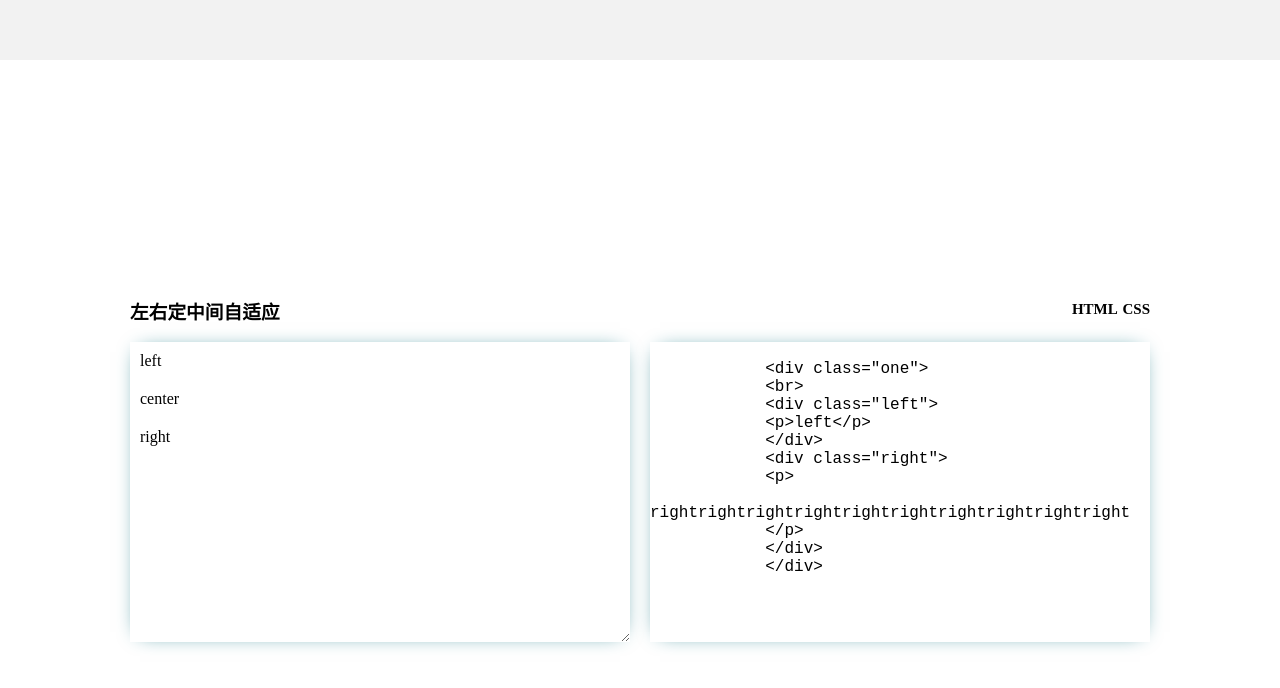
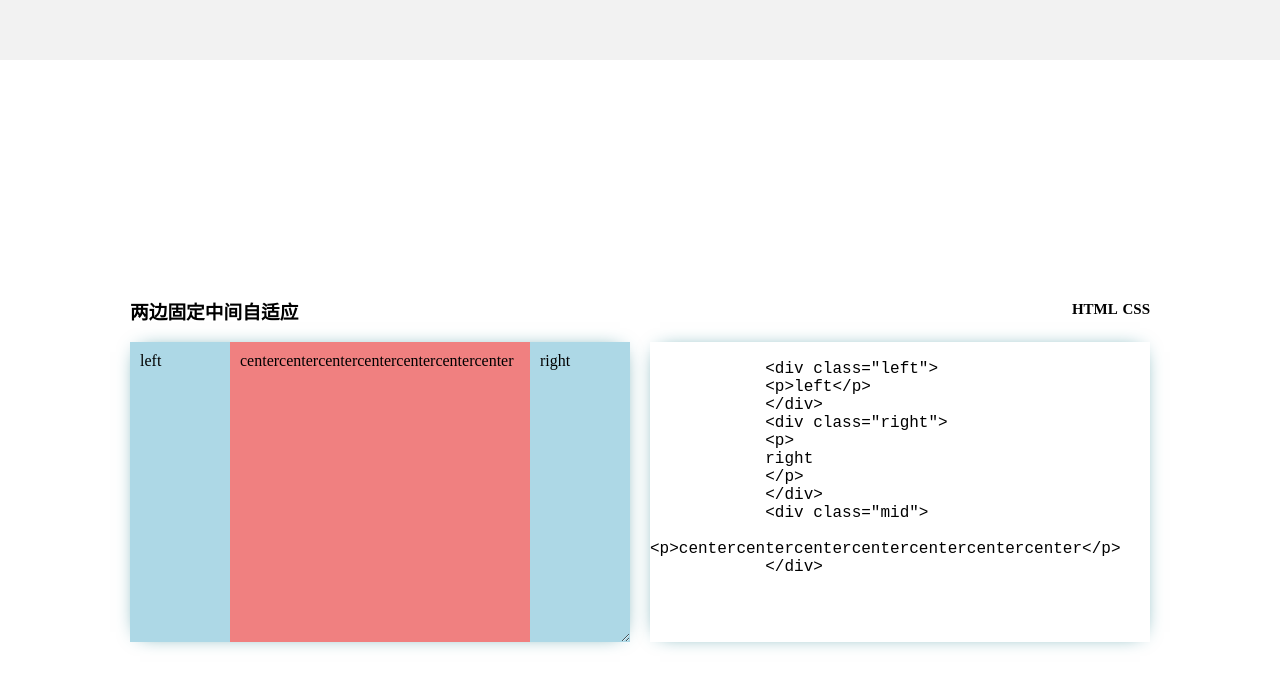
Before and after one commit to SHUAXINDIARY/Layout, a plain HTML site: page index.html in a window 1280 px wide. Shown: the part 740-1428 px from the top of the page. Drawn offline with Linux system fonts and the light colour scheme.

Commit message:
feat 新增布局demo

```diff
--- a/index.css
+++ b/index.css
@@ -56,7 +56,8 @@ h3 {
   resize: both;
   position: absolute;
 }
-.edit{
+
+.edit {
   margin-left: 520px;
 }
 
@@ -103,3 +104,28 @@ h3 {
   margin-left: 100px;
   background-color: lightcoral;
 }
+
+/* 两边固定中间自适应 */
+.two div {
+  height: 100%;
+}
+
+.two .left,
+.two .right {
+  width: 100px;
+  background-color: lightblue;
+}
+
+.two .left {
+  float: left;
+}
+
+.two .right {
+  float: right;
+}
+
+.two .mid {
+  margin-left: 100px;
+  margin-right: 100px;
+  background-color: lightcoral;
+}
--- a/index.html
+++ b/index.html
@@ -20,7 +20,7 @@
         </div>
       </h3>
       <div class="area">
-        <div class="box show one">
+        <div class="box one">
           <div class="left">
             <p>left</p>
           </div>
@@ -31,7 +31,12 @@
           </div>
         </div>
         <div class="edit">
-          <!-- 废弃的标签，可以使用pre替代，pre内部<>需要转义 -->
+          <!--
+            让dom作为文本输出
+            1.xmp包裹
+            2.pre包裹
+            3.code包裹
+           -->
           <code class="code-html" style="display: block;">
             &lt;div class="one"&gt;
             &lt;br&gt;
@@ -72,7 +77,7 @@
   <div class="container">
     <div>
       <h3>
-        <span>左右定中间自适应</span>
+        <span>两边固定中间自适应</span>
         <div>
           <span class="btn viewHTML" data-type="HTML">HTML</span>
           <span class="btn viewCSS" data-type="CSS">CSS</span>
@@ -83,47 +88,54 @@
           <div class="left">
             <p>left</p>
           </div>
-          <div class="mid">
-            <p>center</p>
-          </div>
           <div class="right">
             <p>
               right
             </p>
           </div>
+          <div class="mid">
+            <p>centercentercentercentercentercentercenter</p>
+          </div>
         </div>
         <div class="edit">
           <!-- 废弃的标签，可以使用pre替代，pre内部<>需要转义 -->
           <code class="code-html" style="display: block;">
-            &lt;div class="one"&gt;
-            &lt;br&gt;
             &lt;div class="left"&gt;
             &lt;p&gt;left&lt;/p&gt;
             &lt;/div&gt;
             &lt;div class="right"&gt;
             &lt;p&gt;
-            rightrightrightrightrightrightrightrightrightright
+            right
             &lt;/p&gt;
             &lt;/div&gt;
+            &lt;div class="mid"&gt;
+            &lt;p&gt;centercentercentercentercentercentercenter&lt;/p&gt;
             &lt;/div&gt;
           </code>
           <!-- contenteditable表示内容是否可以被编辑 -->
           <style class="code-css" style="display: none;">
-            .one div {
+            .two div {
               height: 100%;
             }
 
-            .one .left {
+            .two .left,
+            .two .right {
               width: 100px;
-              float: left;
               background-color: lightblue;
-              overflow: hidden;
             }
 
-            .one .right {
-              width: auto;
+            .two .left {
+              float: left;
+            }
+
+            .mid {
               margin-left: 100px;
+              margin-right: 100px;
               background-color: lightcoral;
+            }
+
+            .two .right {
+              float: right;
             }
           </style>
         </div>
```
